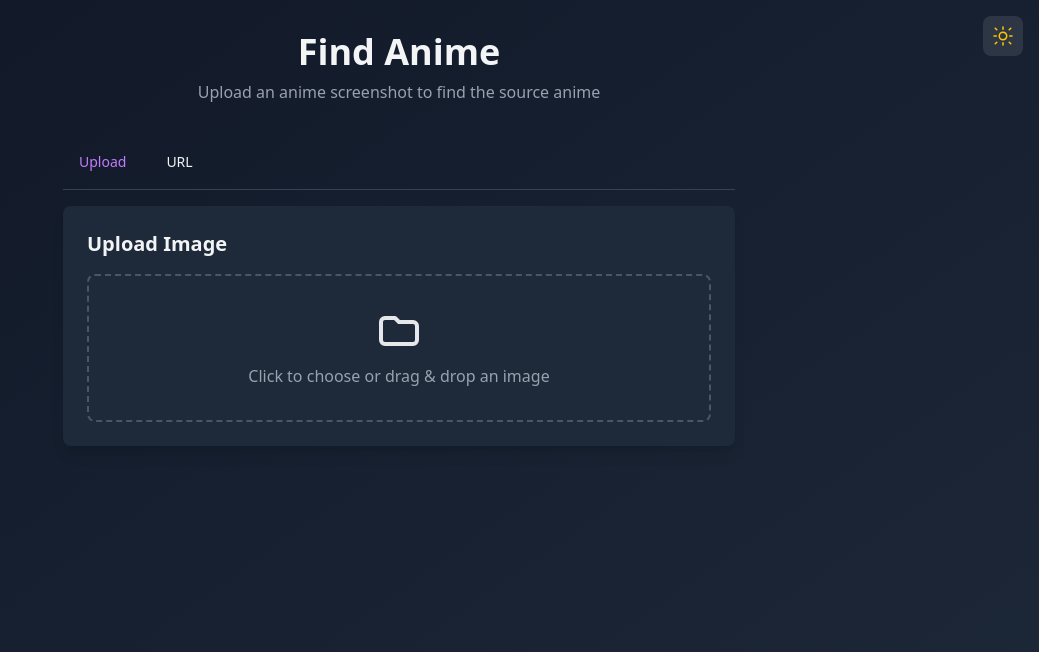
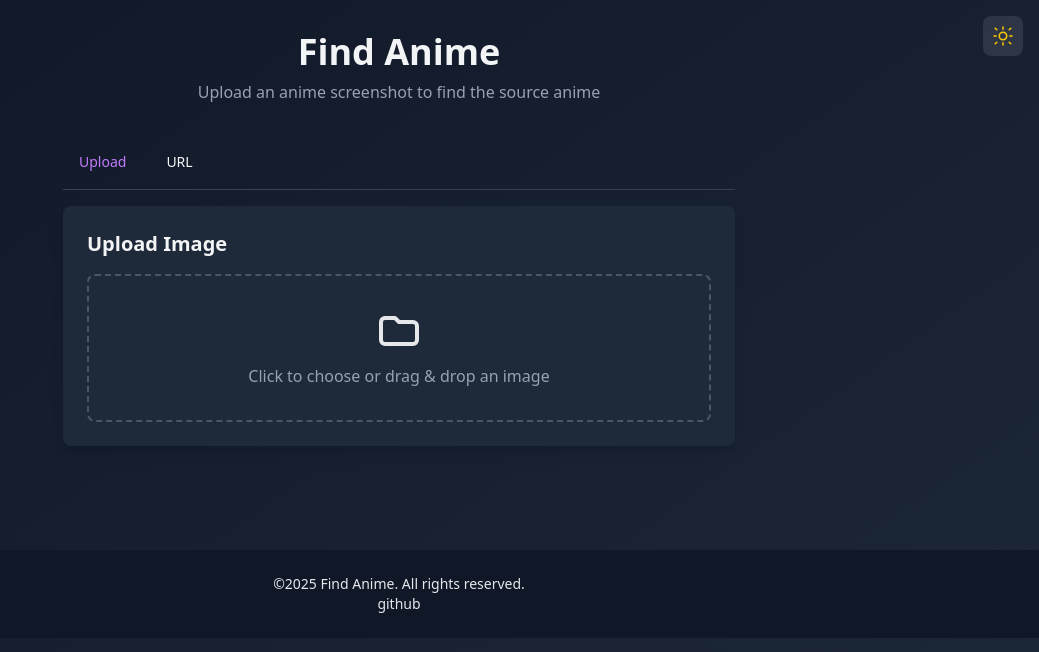
Before and after one commit to whdzera/find-anime, a Jekyll site: the page built from index.md, in a window 1280 px wide. Shown: the top 652 px of the page, without its empty margins (241-1280 px from the left). Built offline with Jekyll 4.4.1, drawn with Linux system fonts in a browser that asks for light colours.

Commit message:
style: add footer

```diff
--- a/_layouts/default.html
+++ b/_layouts/default.html
@@ -67,5 +67,15 @@
       </button>
     </div>
     {{ content }}
+    <footer
+      class="from-purple-100 dark:bg-gray-900 text-gray-800 dark:text-gray-200 py-6 mt-12 text-center"
+    >
+      <p class="text-sm">
+        &copy;{{ site.time | date: '%Y' }} Find Anime. All rights reserved.
+      </p>
+      <p class="text-sm">
+        <a href="https://github.com/whdzera/findanime">github</a>
+      </p>
+    </footer>
   </body>
 </html>
--- a/app/assets/stylesheets/application.css
+++ b/app/assets/stylesheets/application.css
@@ -21,6 +21,7 @@
     --color-green-800: oklch(44.8% 0.119 151.328);
     --color-green-900: oklch(39.3% 0.095 152.535);
     --color-purple-100: oklch(94.6% 0.033 307.174);
+    --color-purple-200: oklch(90.2% 0.063 306.703);
     --color-purple-400: oklch(71.4% 0.203 305.504);
     --color-purple-500: oklch(62.7% 0.265 303.9);
     --color-purple-600: oklch(55.8% 0.288 302.321);
@@ -248,6 +249,9 @@
   .mt-3 {
     margin-top: calc(var(--spacing) * 3);
   }
+  .mt-12 {
+    margin-top: calc(var(--spacing) * 12);
+  }
   .mr-2 {
     margin-right: calc(var(--spacing) * 2);
   }
@@ -277,6 +281,9 @@
   }
   .inline-flex {
     display: inline-flex;
+  }
+  .table {
+    display: table;
   }
   .h-6 {
     height: calc(var(--spacing) * 6);
@@ -314,6 +321,12 @@
   .flex-1 {
     flex: 1;
   }
+  .border-collapse {
+    border-collapse: collapse;
+  }
+  .transform {
+    transform: var(--tw-rotate-x,) var(--tw-rotate-y,) var(--tw-rotate-z,) var(--tw-skew-x,) var(--tw-skew-y,);
+  }
   .animate-spin {
     animation: var(--animate-spin);
   }
@@ -322,6 +335,9 @@
   }
   .cursor-pointer {
     cursor: pointer;
+  }
+  .resize {
+    resize: both;
   }
   .flex-col {
     flex-direction: column;
@@ -343,6 +359,9 @@
   }
   .gap-2 {
     gap: calc(var(--spacing) * 2);
+  }
+  .gap-4 {
+    gap: calc(var(--spacing) * 4);
   }
   .truncate {
     overflow: hidden;
@@ -403,6 +422,12 @@
   .border-transparent {
     border-color: transparent;
   }
+  .bg-gray-100 {
+    background-color: var(--color-gray-100);
+  }
+  .bg-gray-300 {
+    background-color: var(--color-gray-300);
+  }
   .bg-gray-300\/50 {
     background-color: color-mix(in srgb, oklch(87.2% 0.01 258.338) 50%, transparent);
     @supports (color: color-mix(in lab, red, red)) {
@@ -427,6 +452,10 @@
   }
   .from-purple-100 {
     --tw-gradient-from: var(--color-purple-100);
+    --tw-gradient-stops: var(--tw-gradient-via-stops, var(--tw-gradient-position), var(--tw-gradient-from) var(--tw-gradient-from-position), var(--tw-gradient-to) var(--tw-gradient-to-position));
+  }
+  .from-purple-200 {
+    --tw-gradient-from: var(--color-purple-200);
     --tw-gradient-stops: var(--tw-gradient-via-stops, var(--tw-gradient-position), var(--tw-gradient-from) var(--tw-gradient-from-position), var(--tw-gradient-to) var(--tw-gradient-to-position));
   }
   .to-pink-100 {
@@ -462,6 +491,9 @@
   }
   .py-2 {
     padding-block: calc(var(--spacing) * 2);
+  }
+  .py-6 {
+    padding-block: calc(var(--spacing) * 6);
   }
   .py-8 {
     padding-block: calc(var(--spacing) * 8);
@@ -533,6 +565,9 @@
   .text-yellow-400 {
     color: var(--color-yellow-400);
   }
+  .underline {
+    text-decoration-line: underline;
+  }
   .opacity-50 {
     opacity: 50%;
   }
@@ -540,11 +575,19 @@
     --tw-shadow: 0 10px 15px -3px var(--tw-shadow-color, rgb(0 0 0 / 0.1)), 0 4px 6px -4px var(--tw-shadow-color, rgb(0 0 0 / 0.1));
     box-shadow: var(--tw-inset-shadow), var(--tw-inset-ring-shadow), var(--tw-ring-offset-shadow), var(--tw-ring-shadow), var(--tw-shadow);
   }
+  .outline {
+    outline-style: var(--tw-outline-style);
+    outline-width: 1px;
+  }
   .filter {
     filter: var(--tw-blur,) var(--tw-brightness,) var(--tw-contrast,) var(--tw-grayscale,) var(--tw-hue-rotate,) var(--tw-invert,) var(--tw-saturate,) var(--tw-sepia,) var(--tw-drop-shadow,);
   }
   .backdrop-blur-sm {
     --tw-backdrop-blur: blur(var(--blur-sm));
+    -webkit-backdrop-filter: var(--tw-backdrop-blur,) var(--tw-backdrop-brightness,) var(--tw-backdrop-contrast,) var(--tw-backdrop-grayscale,) var(--tw-backdrop-hue-rotate,) var(--tw-backdrop-invert,) var(--tw-backdrop-opacity,) var(--tw-backdrop-saturate,) var(--tw-backdrop-sepia,);
+    backdrop-filter: var(--tw-backdrop-blur,) var(--tw-backdrop-brightness,) var(--tw-backdrop-contrast,) var(--tw-backdrop-grayscale,) var(--tw-backdrop-hue-rotate,) var(--tw-backdrop-invert,) var(--tw-backdrop-opacity,) var(--tw-backdrop-saturate,) var(--tw-backdrop-sepia,);
+  }
+  .backdrop-filter {
     -webkit-backdrop-filter: var(--tw-backdrop-blur,) var(--tw-backdrop-brightness,) var(--tw-backdrop-contrast,) var(--tw-backdrop-grayscale,) var(--tw-backdrop-hue-rotate,) var(--tw-backdrop-invert,) var(--tw-backdrop-opacity,) var(--tw-backdrop-saturate,) var(--tw-backdrop-sepia,);
     backdrop-filter: var(--tw-backdrop-blur,) var(--tw-backdrop-brightness,) var(--tw-backdrop-contrast,) var(--tw-backdrop-grayscale,) var(--tw-backdrop-hue-rotate,) var(--tw-backdrop-invert,) var(--tw-backdrop-opacity,) var(--tw-backdrop-saturate,) var(--tw-backdrop-sepia,);
   }
@@ -605,6 +648,13 @@
       }
     }
   }
+  .hover\:text-purple-600 {
+    &:hover {
+      @media (hover: hover) {
+        color: var(--color-purple-600);
+      }
+    }
+  }
   .hover\:shadow-md {
     &:hover {
       @media (hover: hover) {
@@ -635,6 +685,11 @@
       outline-style: none;
     }
   }
+  .md\:mb-0 {
+    @media (width >= 48rem) {
+      margin-bottom: calc(var(--spacing) * 0);
+    }
+  }
   .md\:flex-row {
     @media (width >= 48rem) {
       flex-direction: row;
@@ -663,6 +718,11 @@
   .dark\:bg-gray-800 {
     &:where(.dark, .dark *) {
       background-color: var(--color-gray-800);
+    }
+  }
+  .dark\:bg-gray-900 {
+    &:where(.dark, .dark *) {
+      background-color: var(--color-gray-900);
     }
   }
   .dark\:bg-green-900 {
@@ -765,6 +825,15 @@
       }
     }
   }
+  .dark\:hover\:text-purple-400 {
+    &:where(.dark, .dark *) {
+      &:hover {
+        @media (hover: hover) {
+          color: var(--color-purple-400);
+        }
+      }
+    }
+  }
 }
 .clickable {
   cursor: pointer;
@@ -772,6 +841,26 @@
 .drag-over {
   border-color: #a855f7 !important;
   background-color: #faf5ff !important;
+}
+@property --tw-rotate-x {
+  syntax: "*";
+  inherits: false;
+}
+@property --tw-rotate-y {
+  syntax: "*";
+  inherits: false;
+}
+@property --tw-rotate-z {
+  syntax: "*";
+  inherits: false;
+}
+@property --tw-skew-x {
+  syntax: "*";
+  inherits: false;
+}
+@property --tw-skew-y {
+  syntax: "*";
+  inherits: false;
 }
 @property --tw-border-style {
   syntax: "*";
@@ -889,6 +978,11 @@
   inherits: false;
   initial-value: 0 0 #0000;
 }
+@property --tw-outline-style {
+  syntax: "*";
+  inherits: false;
+  initial-value: solid;
+}
 @property --tw-blur {
   syntax: "*";
   inherits: false;
@@ -990,6 +1084,11 @@
 @layer properties {
   @supports ((-webkit-hyphens: none) and (not (margin-trim: inline))) or ((-moz-orient: inline) and (not (color:rgb(from red r g b)))) {
     *, ::before, ::after, ::backdrop {
+      --tw-rotate-x: initial;
+      --tw-rotate-y: initial;
+      --tw-rotate-z: initial;
+      --tw-skew-x: initial;
+      --tw-skew-y: initial;
       --tw-border-style: solid;
       --tw-gradient-position: initial;
       --tw-gradient-from: #0000;
@@ -1015,6 +1114,7 @@
       --tw-ring-offset-width: 0px;
       --tw-ring-offset-color: #fff;
       --tw-ring-offset-shadow: 0 0 #0000;
+      --tw-outline-style: solid;
       --tw-blur: initial;
       --tw-brightness: initial;
       --tw-contrast: initial;
```
